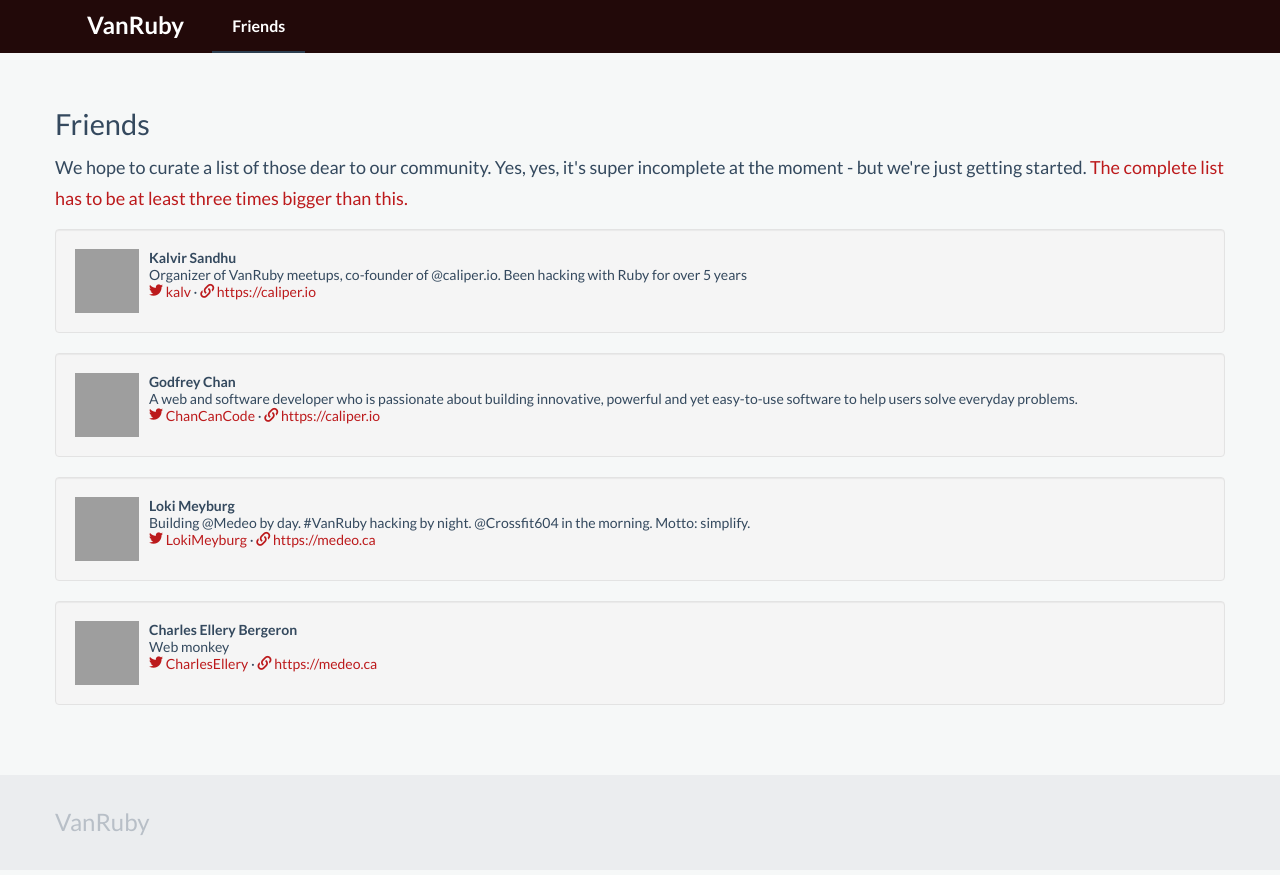
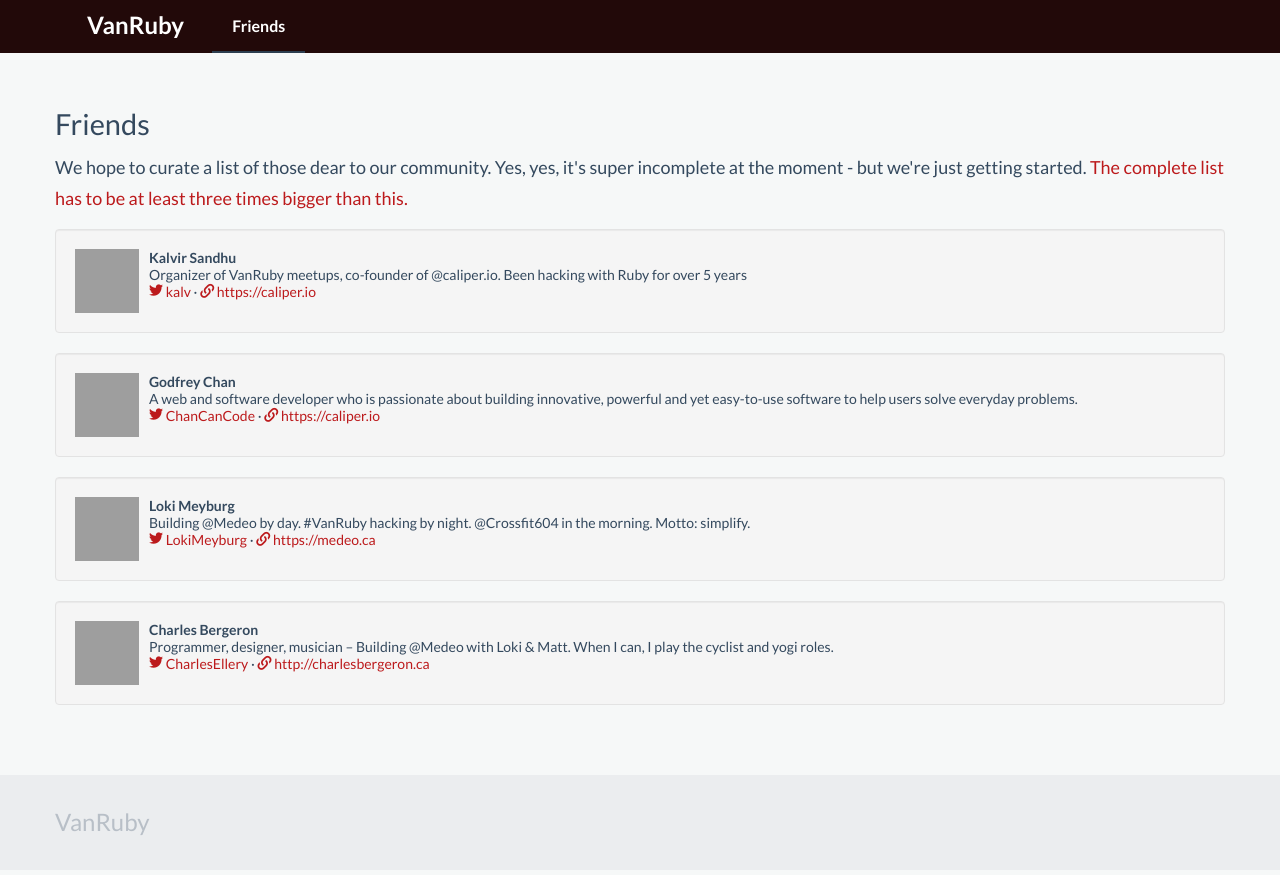
Before and after one commit to vanruby/vanruby.github.io, a Jekyll site: the page built from friends.html, in a window 1280 px wide, cut to the strip 0-875 px from the top of the page. Built offline with Jekyll 4.4.1, drawn with Linux system fonts in a browser that asks for light colours; Markdown is read by kramdown in place of the engine named in the settings; grey boxes are pictures that could not be loaded.

Commit message:
:hear_no_evil: Chucks adds his profile stuffs :speak_no_evil:

```diff
--- a/_config.yml
+++ b/_config.yml
@@ -23,8 +23,8 @@ members:
     blurb: "Building @Medeo by day. #VanRuby hacking by night. @Crossfit604 in the morning. Motto: simplify."
     twitter: LokiMeyburg
     url: https://medeo.ca
-  - name: Charles Ellery Bergeron
-    gravatar: charles@medeo.ca
-    blurb: Web monkey
+  - name: Charles Bergeron
+    gravatar: hello@charlesbergeron.ca
+    blurb: "Programmer, designer, musician – Building @Medeo with Loki &amp; Matt. When I can, I play the cyclist and yogi roles."
     twitter: CharlesEllery
-    url: https://medeo.ca
+    url: http://charlesbergeron.ca
```
